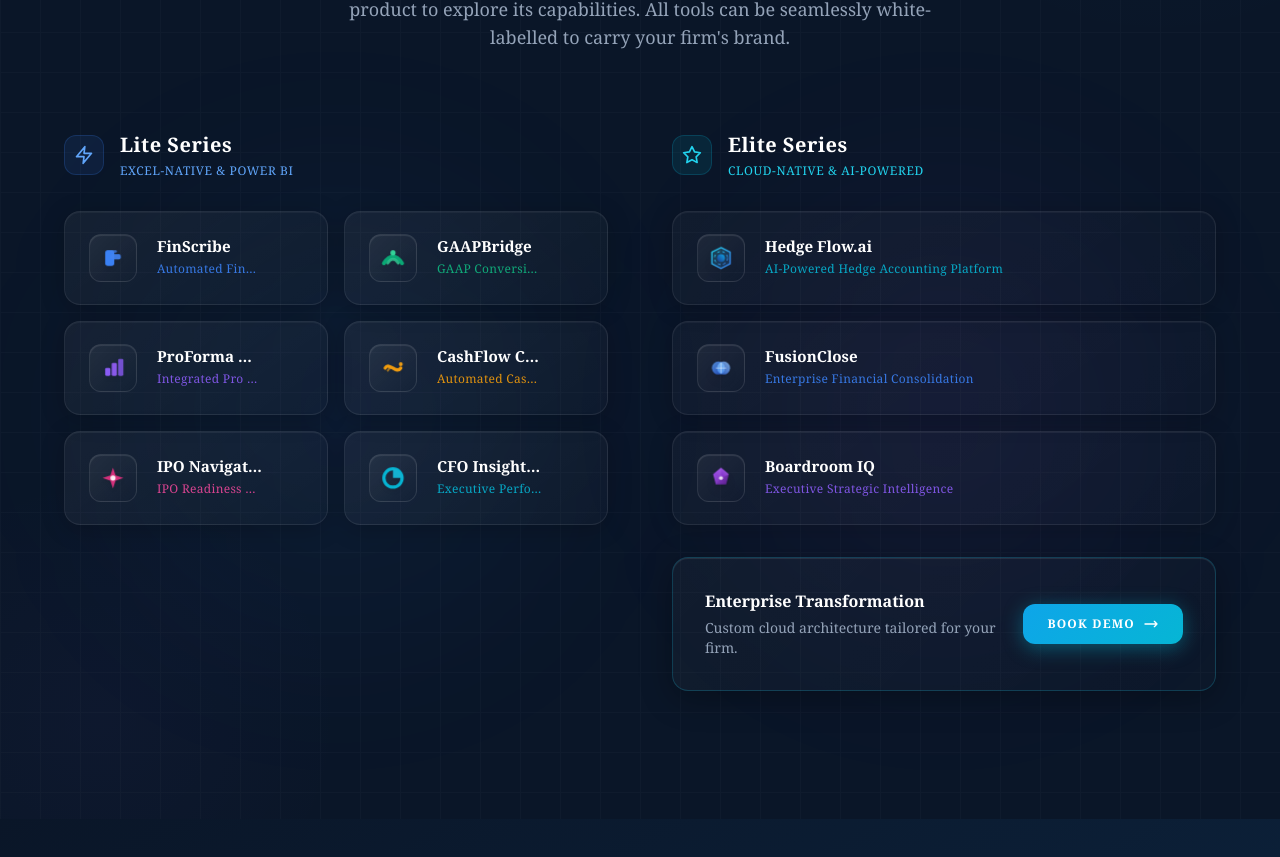
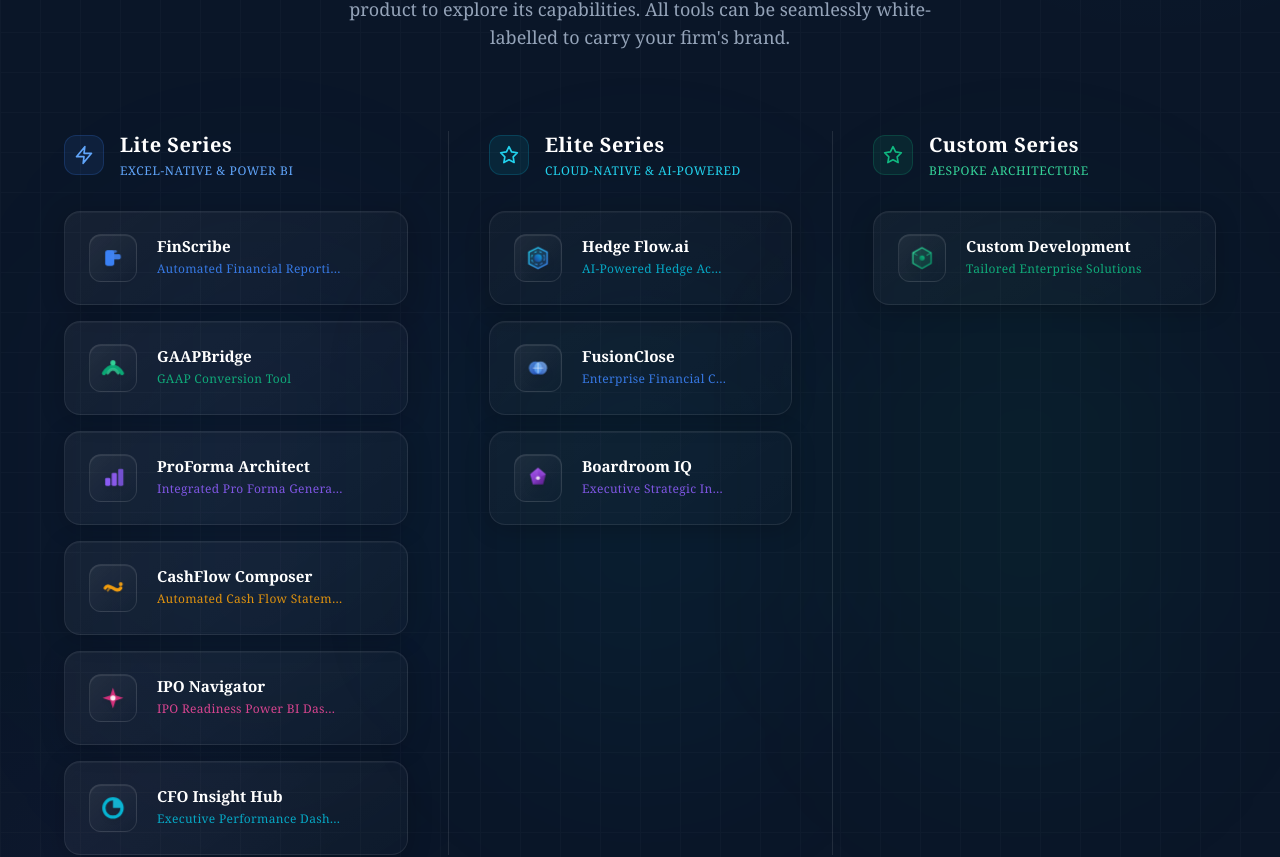
Before and after one commit to devashish2006/SuviCorp, a Next.js app: page / in a window 1280 px wide. Shown: the part 4415-5272 px from the top of the page. Built offline with nearby package versions, Linux system fonts and the light colour scheme.

Commit message:
changes done 02

```diff
--- a/app/page.tsx
+++ b/app/page.tsx
@@ -4,7 +4,6 @@ import {
   Features,
   Services,
   Pricing,
-  SuccessStories,
   About,
 } from '@/components/sections';
 
@@ -17,7 +16,6 @@ export default function Home() {
         <Features />
         <Services />
         <Pricing />
-        <SuccessStories />
         <About />
       </main>
       <Footer />
--- a/components/sections/Pricing.tsx
+++ b/components/sections/Pricing.tsx
@@ -11,7 +11,7 @@ interface Product {
   tagline: string;
   description: string;
   features: string[];
-  tier: 'lite' | 'elite';
+  tier: 'lite' | 'elite' | 'custom';
   icon: React.ReactNode;
   accentColor: string;
   badgeColor: string;
@@ -322,10 +322,47 @@ const products: Product[] = [
     accentColor: 'rgba(139,92,246,0.2)',
     badgeColor: '#8b5cf6',
   },
+  {
+    id: 'customengine',
+    name: 'SUVI Custom Engine',
+    shortName: 'Custom Development',
+    tagline: 'Tailored Enterprise Solutions',
+    description:
+      'We build bespoke technology solutions that integrate perfectly with your existing architecture, ensuring your firm stays ahead of the curve.',
+    features: [
+      'Dedicated engineering teams',
+      'White-label deployment options',
+      'Full-stack cloud architecture',
+    ],
+    tier: 'custom',
+    icon: (
+      <svg viewBox="0 0 40 40" fill="none" className="w-10 h-10 drop-shadow-lg">
+        <defs>
+          <linearGradient id="customGrad1" x1="0%" y1="0%" x2="100%" y2="100%">
+            <stop offset="0%" stopColor="#34d399" />
+            <stop offset="100%" stopColor="#059669" />
+          </linearGradient>
+          <linearGradient id="customGrad2" x1="100%" y1="0%" x2="0%" y2="100%">
+            <stop offset="0%" stopColor="#10b981" />
+            <stop offset="100%" stopColor="#047857" />
+          </linearGradient>
+        </defs>
+        <path d="M20 4L34 12V28L20 36L6 28V12L20 4Z" fill="url(#customGrad1)" opacity="0.2" />
+        <path d="M20 4L34 12V28L20 36L6 28V12L20 4Z" stroke="url(#customGrad1)" strokeWidth="2" />
+        <circle cx="20" cy="20" r="4" fill="url(#customGrad2)" />
+        <line x1="20" y1="4" x2="20" y2="12" stroke="url(#customGrad1)" strokeWidth="1.5" />
+        <line x1="6" y1="12" x2="13" y2="16" stroke="url(#customGrad1)" strokeWidth="1.5" />
+        <line x1="34" y1="12" x2="27" y2="16" stroke="url(#customGrad1)" strokeWidth="1.5" />
+      </svg>
+    ),
+    accentColor: 'rgba(16,185,129,0.2)',
+    badgeColor: '#10b981',
+  },
 ];
 
 const liteTools = products.filter((p) => p.tier === 'lite');
 const eliteTools = products.filter((p) => p.tier === 'elite');
+const customTools = products.filter((p) => p.tier === 'custom');
 
 /* ─── Product Detail Modal ─── */
 interface ProductModalProps {
@@ -517,18 +554,23 @@ const ProductModal: React.FC<ProductModalProps> = ({ product, onClose }) => {
 };
 
 /* ─── Product Pill Card ─── */
-const ProductPill: React.FC<{ product: Product; onClick: () => void; isElite: boolean }> = ({
+const ProductPill: React.FC<{ product: Product; onClick: () => void }> = ({
   product,
   onClick,
-  isElite,
-}) => (
+}) => {
+  let bgGradient = 'linear-gradient(145deg, rgba(255,255,255,0.05) 0%, rgba(255,255,255,0.02) 100%)'; // lite
+  if (product.tier === 'elite') {
+    bgGradient = 'linear-gradient(145deg, rgba(255,255,255,0.03) 0%, rgba(255,255,255,0.01) 100%)';
+  } else if (product.tier === 'custom') {
+    bgGradient = 'linear-gradient(145deg, rgba(255,255,255,0.04) 0%, rgba(255,255,255,0.015) 100%)';
+  }
+
+  return (
     <button
       onClick={onClick}
-    className="group relative w-full text-left rounded-2xl transition-all duration-500 focus:outline-none focus-visible:ring-2 focus-visible:ring-offset-2 focus-visible:ring-offset-[#0a1628]"
+      className="group relative w-full h-full text-left rounded-2xl transition-all duration-500 focus:outline-none focus-visible:ring-2 focus-visible:ring-offset-2 focus-visible:ring-offset-[#0a1628] flex items-center"
       style={{
-      background: isElite
-        ? 'linear-gradient(145deg, rgba(255,255,255,0.03) 0%, rgba(255,255,255,0.01) 100%)'
-        : 'linear-gradient(145deg, rgba(255,255,255,0.05) 0%, rgba(255,255,255,0.02) 100%)',
+        background: bgGradient,
         border: `1px solid rgba(255,255,255,0.08)`,
         padding: '22px 24px',
         boxShadow: 'inset 0 1px 1px rgba(255,255,255,0.05), 0 4px 24px rgba(0,0,0,0.2)',
@@ -545,7 +587,7 @@ const ProductPill: React.FC<{ product: Product; onClick: () => void; isElite: bo
         }}
       />
 
-    <div className="relative flex items-center gap-5">
+      <div className="relative flex items-center gap-5 w-full">
         {/* Icon */}
         <div
           className="flex-shrink-0 w-12 h-12 rounded-xl flex items-center justify-center transition-all duration-500 group-hover:scale-110 shadow-lg"
@@ -584,6 +626,7 @@ const ProductPill: React.FC<{ product: Product; onClick: () => void; isElite: bo
       </div>
     </button>
   );
+};
 
 /* ─── Main Export ─── */
 export const Pricing: React.FC = () => {
@@ -631,11 +674,11 @@ export const Pricing: React.FC = () => {
             </p>
           </div>
 
-          {/* Two-column tier layout */}
-          <div className="grid lg:grid-cols-2 gap-12 lg:gap-16">
+          {/* Three-column tier layout */}
+          <div className="grid lg:grid-cols-3 gap-16 lg:gap-0 lg:divide-x lg:divide-white/10 relative">
 
             {/* ── Lite Tools Column ── */}
-            <div className="relative">
+            <div className="relative lg:pr-10">
               {/* Column glow */}
               <div className="absolute top-1/2 left-1/2 -translate-x-1/2 -translate-y-1/2 w-3/4 h-3/4 bg-blue-500/5 blur-[100px] pointer-events-none rounded-full" />
 
@@ -655,13 +698,12 @@ export const Pricing: React.FC = () => {
                   </div>
                 </div>
 
-                {/* Product pills grid */}
-                <div className="grid sm:grid-cols-2 gap-4">
+                {/* Product pills stacked */}
+                <div className="flex flex-col gap-4">
                   {liteTools.map((p) => (
                     <ProductPill
                       key={p.id}
                       product={p}
-                      isElite={false}
                       onClick={() => setSelected(p)}
                     />
                   ))}
@@ -670,9 +712,9 @@ export const Pricing: React.FC = () => {
             </div>
 
             {/* ── Elite Tools Column ── */}
-            <div className="relative">
+            <div className="relative lg:px-10">
               {/* Column glow */}
-              <div className="absolute top-1/2 left-1/2 -translate-x-1/2 -translate-y-1/2 w-3/4 h-3/4 bg-purple-500/5 blur-[100px] pointer-events-none rounded-full" />
+              <div className="absolute top-1/2 left-1/2 -translate-x-1/2 -translate-y-1/2 w-3/4 h-3/4 bg-cyan-500/5 blur-[100px] pointer-events-none rounded-full" />
 
               <div className="relative z-10">
                 {/* Tier header */}
@@ -690,48 +732,49 @@ export const Pricing: React.FC = () => {
                   </div>
                 </div>
 
-                {/* Product pills in dark cards */}
+                {/* Product pills stacked */}
                 <div className="flex flex-col gap-4">
                   {eliteTools.map((p) => (
                     <ProductPill
                       key={p.id}
                       product={p}
-                      isElite={true}
                       onClick={() => setSelected(p)}
                     />
                   ))}
                 </div>
+              </div>
+            </div>
 
-                {/* Elite upsell callout */}
-                <div
-                  className="mt-8 rounded-2xl p-8 relative overflow-hidden group"
-                  style={{
-                    background: 'linear-gradient(135deg, rgba(255,255,255,0.03) 0%, rgba(255,255,255,0.01) 100%)',
-                    border: '1px solid rgba(34,211,238,0.2)',
-                    boxShadow: 'inset 0 1px 1px rgba(255,255,255,0.1), 0 8px 32px rgba(0,0,0,0.3)',
-                  }}
-                >
-                  <div className="absolute inset-0 bg-gradient-to-br from-cyan-500/10 to-blue-500/10 opacity-0 group-hover:opacity-100 transition-opacity duration-500" />
+            {/* ── Custom Tools Column ── */}
+            <div className="relative lg:pl-10">
+              {/* Column glow */}
+              <div className="absolute top-1/2 left-1/2 -translate-x-1/2 -translate-y-1/2 w-3/4 h-3/4 bg-emerald-500/5 blur-[100px] pointer-events-none rounded-full" />
 
-                  <div className="relative z-10 flex flex-col sm:flex-row sm:items-center justify-between gap-6">
+              <div className="relative z-10">
+                {/* Tier header */}
+                <div className="flex items-center gap-4 mb-8">
+                  <div className="flex-shrink-0 w-10 h-10 rounded-xl flex items-center justify-center bg-emerald-500/10 border border-emerald-500/20">
+                    <svg viewBox="0 0 24 24" fill="none" stroke="#10b981" strokeWidth={2} strokeLinecap="round" strokeLinejoin="round" className="w-5 h-5">
+                      <path d="M12 2l3.09 6.26L22 9.27l-5 4.87 1.18 6.88L12 17.77l-6.18 3.25L7 14.14 2 9.27l6.91-1.01L12 2z" />
+                    </svg>
+                  </div>
                   <div>
-                      <p className="text-white text-base font-bold leading-snug">Enterprise Transformation</p>
-                      <p className="text-slate-400 text-sm mt-1.5 font-light">Custom cloud architecture tailored for your firm.</p>
+                    <h3 className="text-xl font-bold text-white tracking-wide">Custom Series</h3>
+                    <p className="text-xs text-emerald-400 font-medium tracking-wider uppercase mt-1">
+                      Bespoke Architecture
+                    </p>
                   </div>
-                    <a
-                      href="#cta"
-                      className="flex-shrink-0 inline-flex items-center justify-center gap-2 px-6 py-3 rounded-xl text-white text-xs font-bold uppercase tracking-widest transition-all duration-300 hover:scale-105"
-                      style={{
-                        background: 'linear-gradient(135deg, #0ea5e9 0%, #06b6d4 100%)',
-                        boxShadow: '0 4px 20px rgba(6,182,212,0.4)',
-                      }}
-                    >
-                      Book Demo
-                      <svg className="w-4 h-4" fill="none" stroke="currentColor" viewBox="0 0 24 24">
-                        <path strokeLinecap="round" strokeLinejoin="round" strokeWidth={2} d="M17 8l4 4m0 0l-4 4m4-4H3" />
-                      </svg>
-                    </a>
                 </div>
+
+                {/* Product pills stacked */}
+                <div className="flex flex-col gap-4">
+                  {customTools.map((p) => (
+                    <ProductPill
+                      key={p.id}
+                      product={p}
+                      onClick={() => setSelected(p)}
+                    />
+                  ))}
                 </div>
               </div>
             </div>
```
Lines whose indentation alone changed are shown as unchanged.
